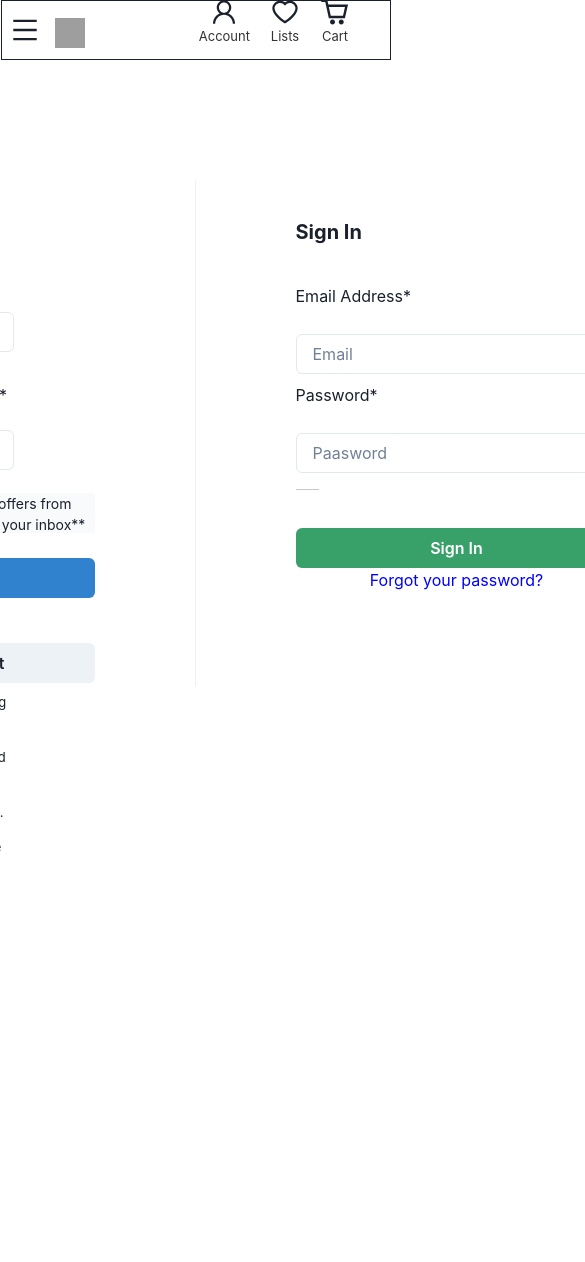
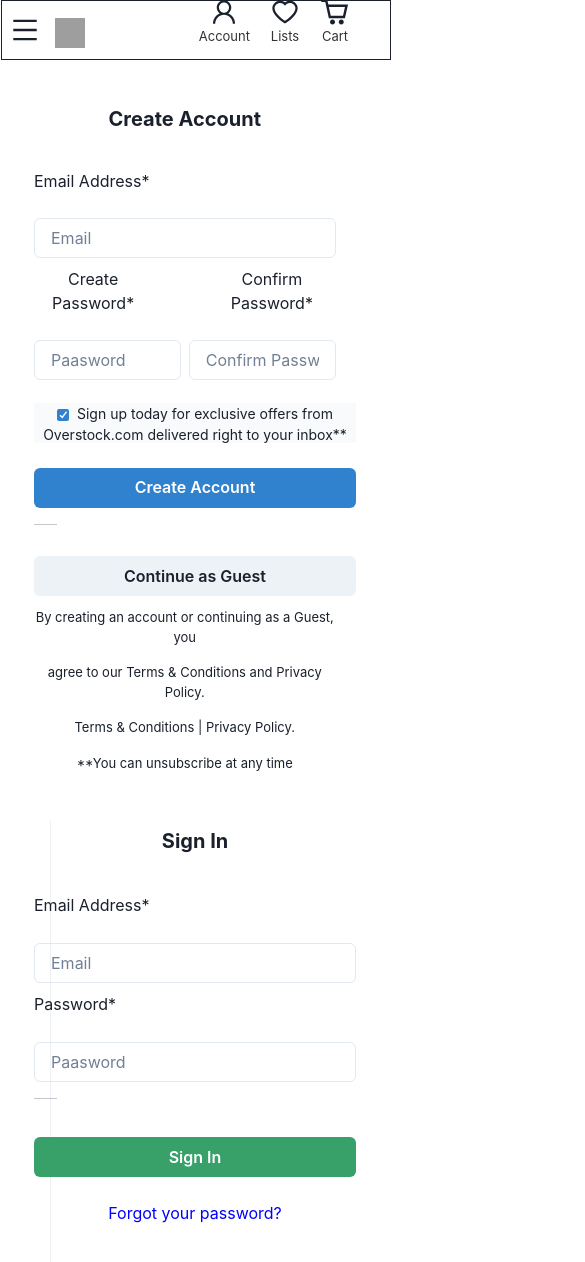
Before and after one commit to web-dev-akash/Team_OverStock, a React (Create React App) app: page /signup in a window 390 px wide. Shown: the top 1262 px of the page, 585 px wide, since content can reach past the window. Built offline with nearby package versions, Linux system fonts and the light colour scheme; no server answers; grey boxes are pictures that could not be loaded.

Commit message:
Added responsivenes

```diff
--- a/src/Components/Header/Header.css
+++ b/src/Components/Header/Header.css
@@ -375,4 +375,8 @@ body {
   #menuDiv_hamburger {
     display: block;
   }
+  #sortDropdown_Div {
+    position: relative;
+    left: -120px;
+  }
 }
--- a/src/Components/Header/Header.jsx
+++ b/src/Components/Header/Header.jsx
@@ -91,7 +91,7 @@ export const Header = () => {
                   base: "15px",
                   sm: "15px",
                   md: "15px",
-                  lg: "20px",
+                  lg: "0px",
                 }}
                 w={{
                   base: "30px",
--- a/src/Pages/Body/Homepage.jsx
+++ b/src/Pages/Body/Homepage.jsx
@@ -29,7 +29,16 @@ export const Homepage = () => {
   };
 
   return (
-    <Container maxW="8xl" centerContent mt={130}>
+    <Container
+      maxW="8xl"
+      centerContent
+      mt={{
+        base: 70,
+        sm: 70,
+        md: 70,
+        lg: 130,
+      }}
+    >
       <Navbar />
       <Container maxW="100%" centerContent>
         <Box
@@ -297,7 +306,7 @@ export const Homepage = () => {
                 base: 1,
                 sm: 1,
                 md: 4,
-                lg: 4,
+                lg: 8,
               }}
               gap={{
                 base: 1,
@@ -319,8 +328,8 @@ export const Homepage = () => {
                         fontSize={{
                           base: "20px",
                           sm: "20px",
-                          md: "30px",
-                          lg: "35px",
+                          md: "20px",
+                          lg: "22px",
                         }}
                       >
                         {heading}
--- a/src/Pages/LoginSignup/Login.jsx
+++ b/src/Pages/LoginSignup/Login.jsx
@@ -1,21 +1,16 @@
-import { Container, filter, Heading, Text } from "@chakra-ui/react";
+import { Container, filter, Heading, Text, useToast } from "@chakra-ui/react";
 import { Input } from "@chakra-ui/react";
 import { Box, Button, Link } from "@chakra-ui/react";
 import { useState } from "react";
 import { Spinner } from "@chakra-ui/react";
+import "./LoginSignup.css";
 
-
-import {
-  Alert,
-  AlertIcon,
-  AlertTitle,
-  AlertDescription,
-  CloseButton,
-} from "@chakra-ui/react";
+import { CloseButton } from "@chakra-ui/react";
 import { useDispatch } from "react-redux";
 import { loginSignupSuccess } from "../../redux/action";
 import { Navigate, useNavigate } from "react-router-dom";
 const Login = () => {
+  const toast = useToast();
   const dispatch = useDispatch();
   const navigate = useNavigate();
   const initialvalues = { email: "", password: "" };
@@ -40,12 +35,40 @@ const Login = () => {
         });
         if (filterData.length == 0) throw Error;
         else {
-          dispatch(loginSignupSuccess())
+          succesFunction()();
+          dispatch(loginSignupSuccess());
           navigate("/furniture");
         }
       })
-      .catch((error) => console.log(error))
-      .finally(() => setLoading(false));
+      .catch((error) => {
+        errorFunction()();
+        console.log(error);
+      })
+      .finally(() => {
+        setLoading(false);
+      });
+  };
+  const { email, password } = inputValues;
+  const succesFunction = () => {
+    return () =>
+      toast({
+        title: "Login Successful",
+        description: "You are being redirected to Products",
+        status: "success",
+        duration: 3000,
+        isClosable: true,
+      });
+  };
+
+  const errorFunction = () => {
+    return () =>
+      toast({
+        title: "Wrong Credentials",
+        description: "Please provide a valid Email or Password",
+        status: "error",
+        duration: 3000,
+        isClosable: true,
+      });
   };
   if (loading) {
     return (
@@ -63,8 +86,8 @@ const Login = () => {
 
   return (
     <>
-      <Box>
-        <Heading fontSize="xl" mt="12%" textAlign={"left"}>
+      <Box id="loginDiv">
+        <Heading id="Heading_SignIn" fontSize="xl" mt="12%" textAlign={"left"}>
           Sign In
         </Heading>
         <Text mt="12%" textAlign={"left"}>
@@ -94,9 +117,18 @@ const Login = () => {
           value={inputValues.password}
         />
         <hr width="23px"></hr>
-        <Button mt="7%" width="322px" colorScheme="green" onClick={handleLogin}>
-          Sign In
-        </Button>
+        <Box>
+          <Button
+            mt="7%"
+            width="322px"
+            colorScheme="green"
+            onClick={handleLogin}
+            disabled={email === "" || password === ""}
+          >
+            Sign In
+          </Button>
+        </Box>
+
         <br></br>
         <Link mt="3%" color="blue">
           Forgot your password?
--- /dev/null
+++ b/src/Pages/LoginSignup/LoginSignup.css
@@ -0,0 +1,20 @@
+@media all and (min-width: 0px) and (max-width: 1023px) {
+  #signinDividerDiv {
+    display: none;
+    border: 1px solid;
+  }
+  #Heading_SignUp,
+  #Heading_SignIn {
+    text-align: center;
+  }
+  #signin_page {
+    position: relative;
+    top: -620px;
+    left: -40px;
+    padding: 0 40px;
+  }
+  #loginSignupDiv {
+    position: relative;
+    left: 40px;
+  }
+}
--- a/src/Pages/LoginSignup/LoginSignup.jsx
+++ b/src/Pages/LoginSignup/LoginSignup.jsx
@@ -1,22 +1,42 @@
 import { Box, Center, Divider, Flex, Grid, SimpleGrid } from "@chakra-ui/react";
+import "./LoginSignup.css";
 import React from "react";
 import Login from "./Login";
 import Signup from "./Signup";
 
 export const LoginSignup = () => {
   return (
+    <Box id="loginSignupDiv">
       <Center>
-      <Flex mt={"180px"} gap={"100px"}>
+        <Flex
+          mt={{ base: "70px", sm: "70px", md: "70px", lg: "180px" }}
+          gap={{
+            base: "20px",
+            sm: "20px",
+            md: "20px",
+            lg: "100px",
+          }}
+          direction={{
+            base: "column",
+            sm: "column",
+            md: "column",
+            lg: "row",
+          }}
+          justifyContent={"space-between"}
+        >
           <Box>
             <Signup />
           </Box>
-        <Center height={"60vh"}>
-          <Divider orientation="vertical" />
-        </Center>
-        <Box>
+          <Divider
+            height={"550px"}
+            orientation="vertical"
+            id="signinDividerDiv"
+          />
+          <Box id="signin_page">
             <Login />
           </Box>
         </Flex>
       </Center>
+    </Box>
   );
 };
--- a/src/Pages/LoginSignup/Signup.jsx
+++ b/src/Pages/LoginSignup/Signup.jsx
@@ -1,6 +1,7 @@
-import { Box, Container } from "@chakra-ui/react";
+import { Box, Container, useToast } from "@chakra-ui/react";
 import { Text } from "@chakra-ui/react";
 import { Spinner, Image } from "@chakra-ui/react";
+import "./LoginSignup.css";
 
 import {
   Input,
@@ -12,8 +13,8 @@ import {
 import { Button, ButtonGroup } from "@chakra-ui/react";
 import { Divider, Stack } from "@chakra-ui/react";
 import { useState } from "react";
-import { Link } from "react-router-dom";
 function Signup() {
+  const toast = useToast();
   const initialvalues = { email: "", password: "" };
   const [inputValues, setInputValues] = useState(initialvalues);
   const [loading, setLoading] = useState(false);
@@ -33,16 +34,35 @@ function Signup() {
       },
     })
       .then(() => {
-        alert("Signup successful");
+        succesFunctionSignup()();
       })
-      .catch(() => alert("Duplicate username"))
+      .catch(() => errorFunctionSignup()())
       .finally(() => setLoading(false));
   };
   const handleSubmit = (e) => {
     e.preventDefault();
     handleSignup(inputValues);
   };
-
+  const succesFunctionSignup = () => {
+    return () =>
+      toast({
+        title: "Account Created Successfully",
+        description: "Please Login and Start Shopping",
+        status: "success",
+        duration: 3000,
+        isClosable: true,
+      });
+  };
+  const errorFunctionSignup = () => {
+    return () =>
+      toast({
+        title: "Account Not Created",
+        description: "Please Enter Valid Email or Password",
+        status: "error",
+        duration: 3000,
+        isClosable: true,
+      });
+  };
   if (loading) {
     return (
       <Container mt={100}>
@@ -56,19 +76,24 @@ function Signup() {
       </Container>
     );
   }
-
+  const { email, password } = inputValues;
   return (
     <>
       <Box w={"75%"}>
         <Box>
-          <Heading fontSize="xl" mt="12%" textAlign={"left"}>
+          <Heading
+            id="Heading_SignUp"
+            fontSize="xl"
+            mt="12%"
+            textAlign={"left"}
+          >
             Create Account
           </Heading>
           <Text mt="12%" textAlign={"left"}>
             Email Address*
           </Text>
           <Input
-            type="text"
+            type="email"
             autoComplete="off"
             name="email"
             id="email"
@@ -121,6 +146,7 @@ function Signup() {
           width="322px"
           mt="25px"
           colorScheme="blue"
+          disabled={email === "" || password === ""}
         >
           Create Account
         </Button>
```
Lines whose indentation alone changed are shown as unchanged.
